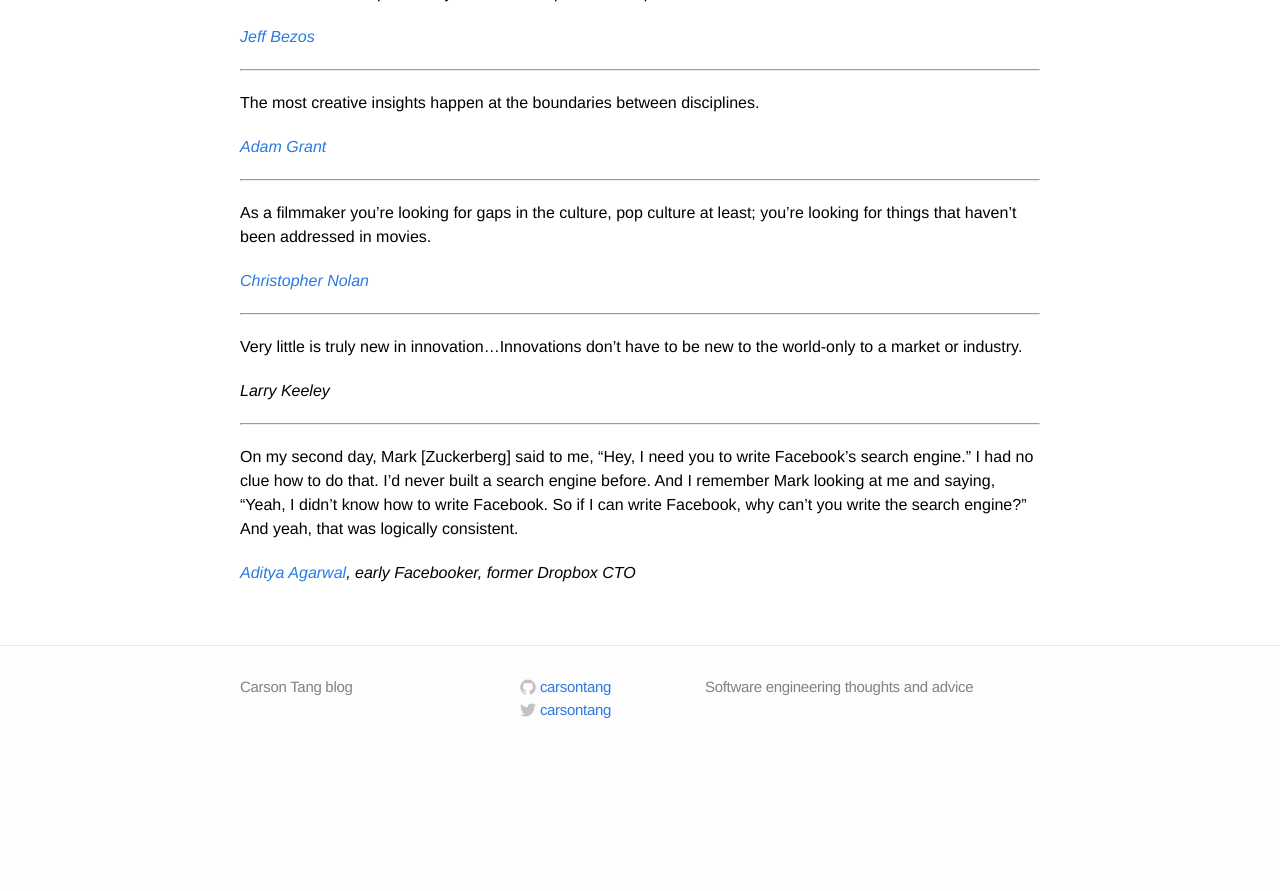
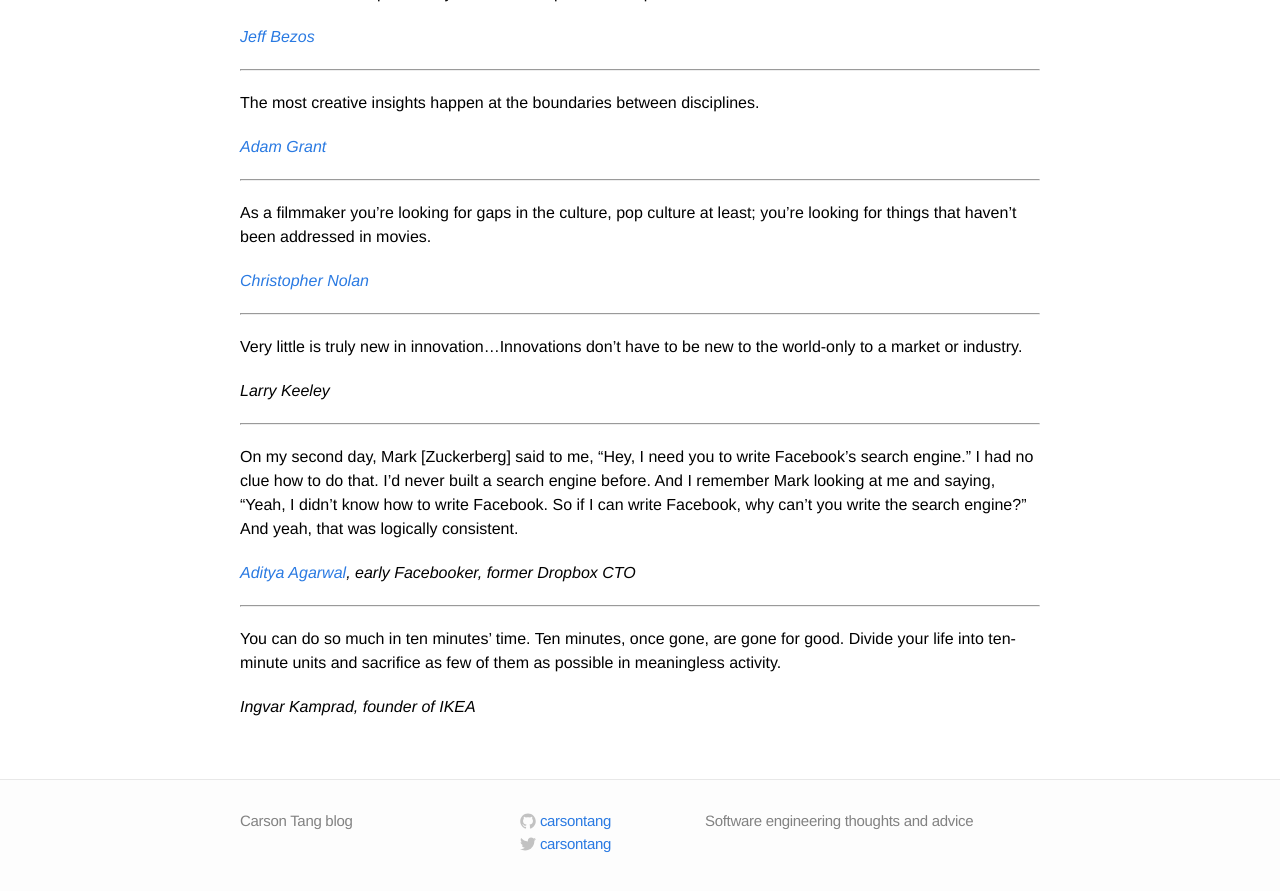
Before and after one commit to carsontang/carsontang.github.io, a Jekyll site: the page built from quotes.md, in a window 1280 px wide and 900 px high, scrolled down 7788 px. Shown: the top 891 px of the window. Built offline with Jekyll 4.4.1, drawn with Linux system fonts in a browser that asks for light colours; before the commit the page ends 8554 px from its top, so only the background shows below that.

Commit message:
ten minutes quote from IKEA founder

```diff
--- a/quotes.md
+++ b/quotes.md
@@ -341,3 +341,9 @@ Very little is truly new in innovation...Innovations don't have to be new to the
 On my second day, Mark [Zuckerberg] said to me, "Hey, I need you to write Facebook’s search engine." I had no clue how to do that. I’d never built a search engine before. And I remember Mark looking at me and saying, "Yeah, I didn’t know how to write Facebook. So if I can write Facebook, why can’t you write the search engine?" And yeah, that was logically consistent.
 
 *[Aditya Agarwal](http://www.latimes.com/business/la-fi-tn-himi-aditya-agarwal-20170518-htmlstory.html), early Facebooker, former Dropbox CTO*
+
+---
+
+You can do so much in ten minutes' time. Ten minutes, once gone, are gone for good. Divide your life into ten-minute units and sacrifice as few of them as possible in meaningless activity.
+
+*Ingvar Kamprad, founder of IKEA*
```
